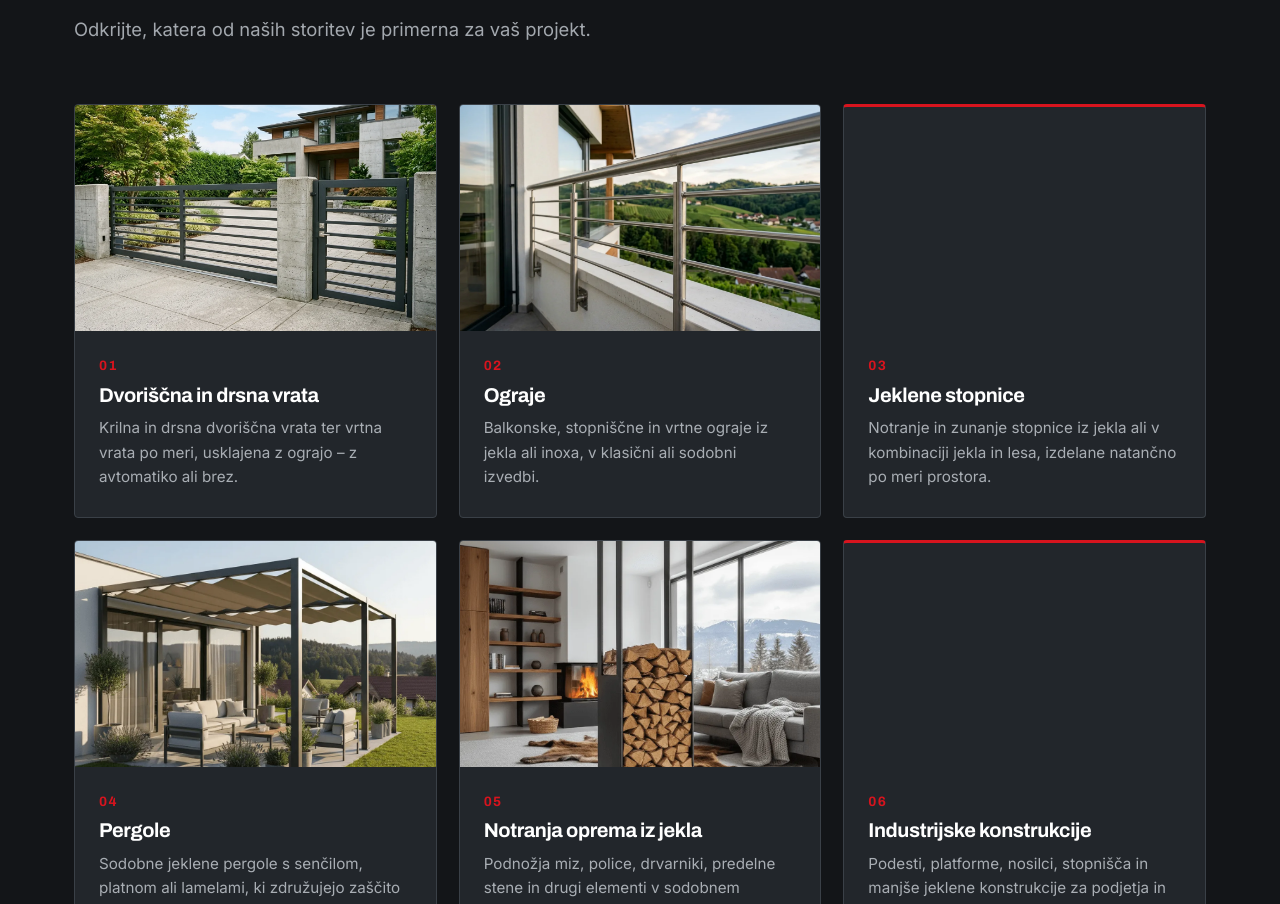
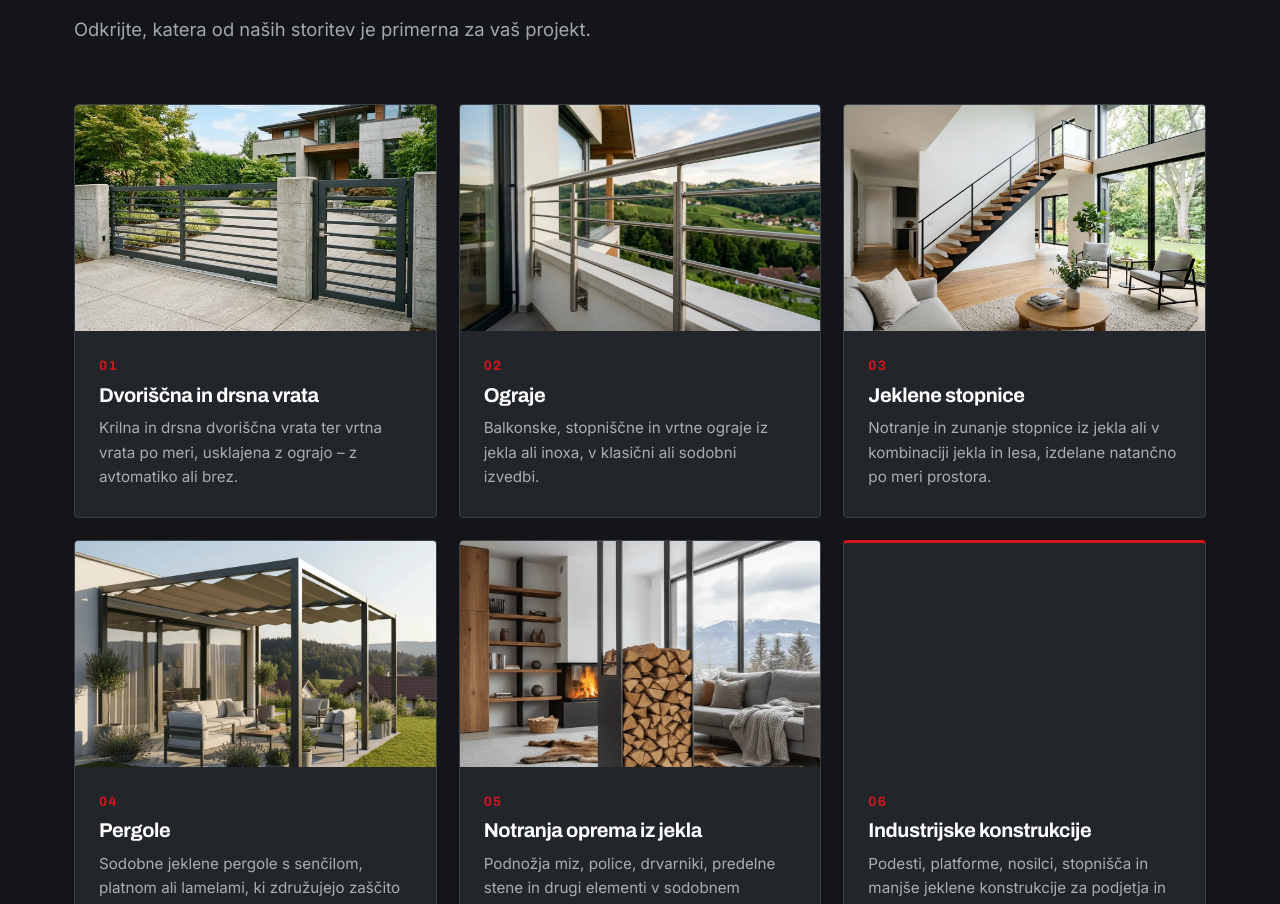
Before and after one commit to blazbratusek/steeldom, a plain HTML site: page index.html in a window 1280 px wide. Shown: the part 2350-3254 px from the top of the page. Drawn offline with Linux system fonts and the light colour scheme.

Commit message:
Slika za storitev Jeklene stopnice
Co-Authored-By: Claude Opus 5.5 <noreply@anthropic.com>
Claude-Session: https://claude.ai/code/session_015oCzHMpFATNB2Q1NaRWQth

```diff
--- a/index.html
+++ b/index.html
@@ -89,7 +89,7 @@
     <div class="svc-grid">
       <article class="svc rv"><div class="ph"><img src="img/vrata.webp" alt="Jeklena drsna dvoriščna vrata in vrtna vrata med betonskimi stebri" width="1312" height="816" loading="lazy"></div><div class="txt"><div class="num">01</div><h3>Dvoriščna in drsna vrata</h3><p>Krilna in drsna dvoriščna vrata ter vrtna vrata po meri, usklajena z ograjo – z avtomatiko ali brez.</p></div></article>
       <article class="svc rv"><div class="ph"><img src="img/ograja.webp" alt="Inox balkonska ograja s pogledom na štajerske griče" width="1312" height="816" loading="lazy"></div><div class="txt"><div class="num">02</div><h3>Ograje</h3><p>Balkonske, stopniščne in vrtne ograje iz jekla ali inoxa, v klasični ali sodobni izvedbi.</p></div></article>
-      <article class="svc rv noimg"><div class="txt"><div class="num">03</div><h3>Jeklene stopnice</h3><p>Notranje in zunanje stopnice iz jekla ali v kombinaciji jekla in lesa, izdelane natančno po meri prostora.</p></div></article>
+      <article class="svc rv"><div class="ph"><img src="img/stopnice.webp" alt="Jeklene stopnice s hrastovimi stopnicami v sodobni hiši" width="1312" height="816" loading="lazy"></div><div class="txt"><div class="num">03</div><h3>Jeklene stopnice</h3><p>Notranje in zunanje stopnice iz jekla ali v kombinaciji jekla in lesa, izdelane natančno po meri prostora.</p></div></article>
       <article class="svc rv"><div class="ph"><img src="img/pergola-platno.webp" alt="Jeklena pergola s senčilom na terasi" width="1024" height="1024" loading="lazy"></div><div class="txt"><div class="num">04</div><h3>Pergole</h3><p>Sodobne jeklene pergole s senčilom, platnom ali lamelami, ki združujejo zaščito pred soncem in lep videz terase.</p></div></article>
       <article class="svc rv"><div class="ph"><img src="img/drvarnik.webp" alt="Jeklen stebrni drvarnik v dnevni sobi" width="1024" height="1024" loading="lazy"></div><div class="txt"><div class="num">05</div><h3>Notranja oprema iz jekla</h3><p>Podnožja miz, police, drvarniki, predelne stene in drugi elementi v sodobnem industrijskem slogu.</p></div></article>
       <article class="svc rv noimg"><div class="txt"><div class="num">06</div><h3>Industrijske konstrukcije</h3><p>Podesti, platforme, nosilci, stopnišča in manjše jeklene konstrukcije za podjetja in kmetije.</p></div></article>
```
Also changed, not shown: img/stopnice.webp (added).
